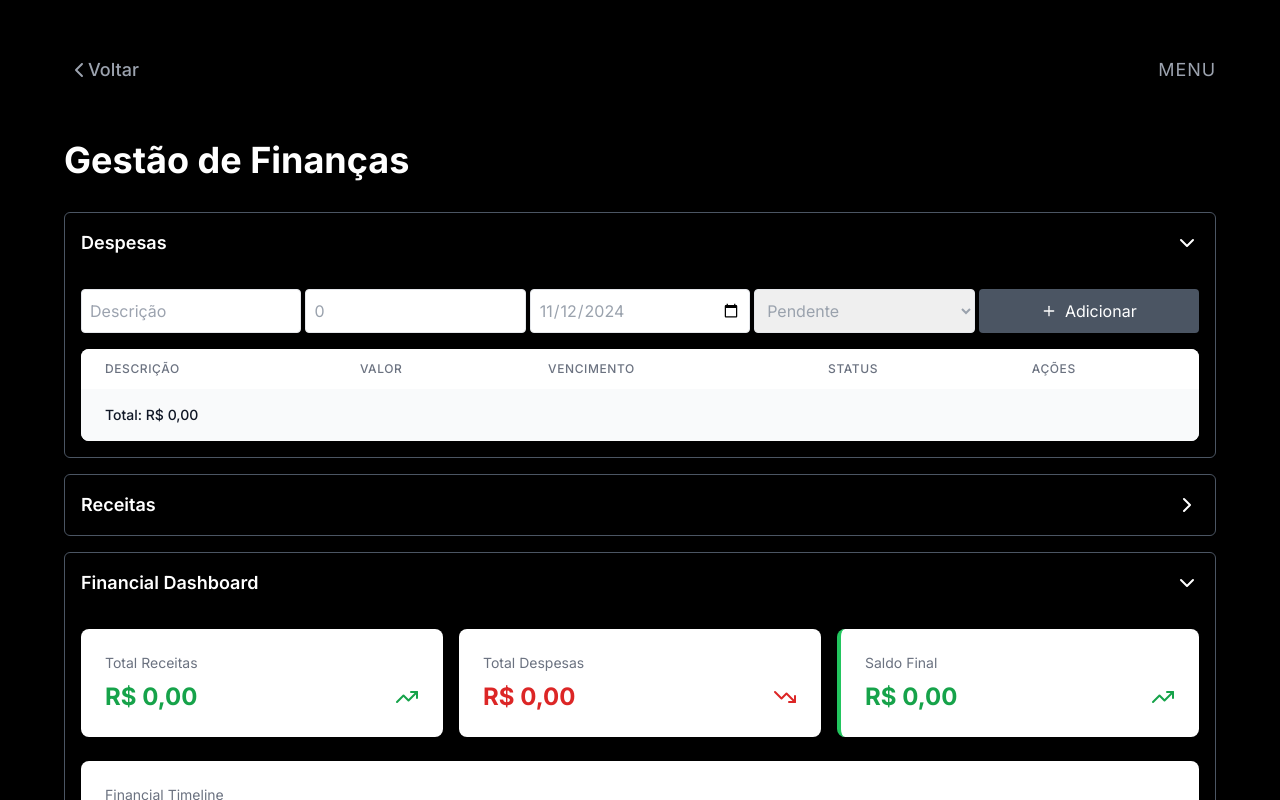
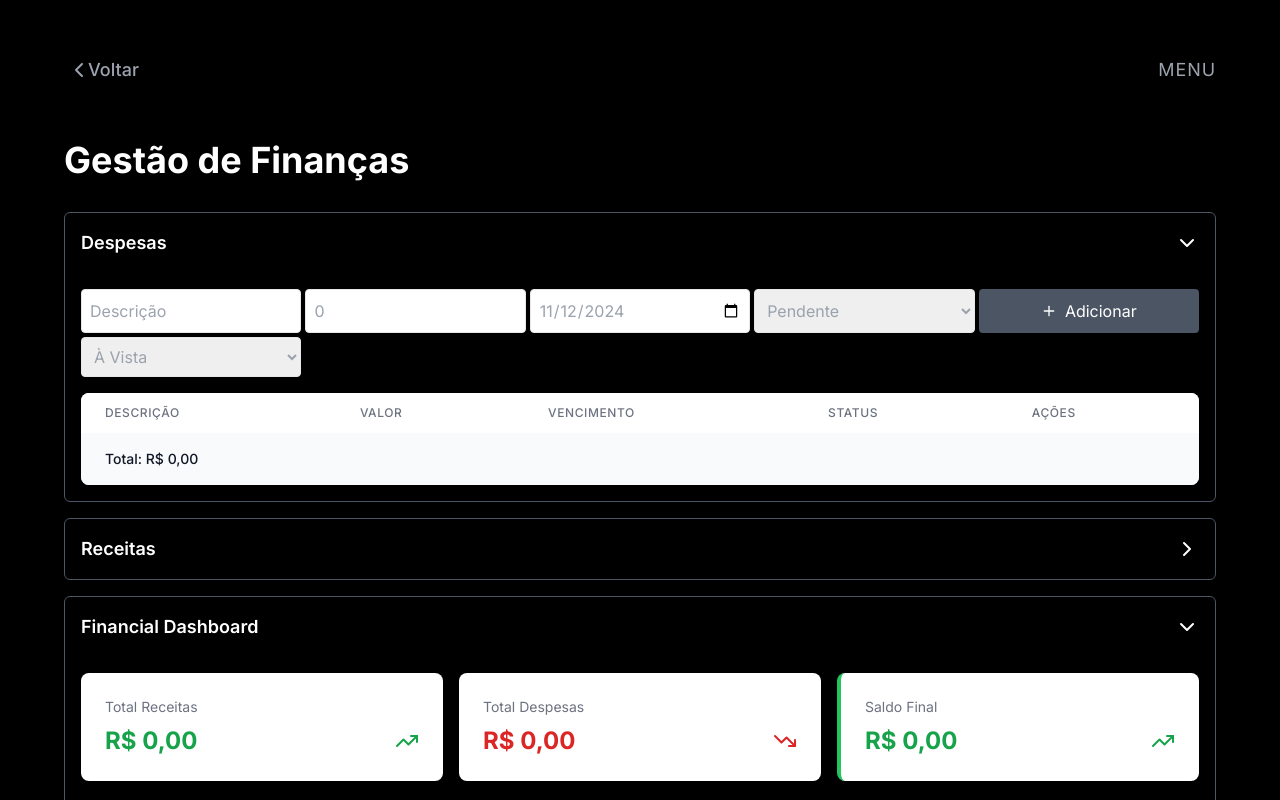
Before and after one commit to andreflara/mysite, a Next.js app: page /finance in a window 1280 px wide. Both pictures are taken after a click on the button "Despesas". Shown: the top 800 px of the page. Built offline with nearby package versions, Linux system fonts and the light colour scheme.

Commit message:
add campo de parcelado

```diff
--- a/src/app/finance/despesas.tsx
+++ b/src/app/finance/despesas.tsx
@@ -16,7 +16,9 @@ interface Despesa {
   descricao: string;
   valor: number;
   status: "Pago" | "Pendente" | "Atrasado";
+  modo: "Parcelado" | "À Vista";
   dataVencimento: string;
+  parcelas?: { valor: number; data: string }[]; // Adicionando as parcelas
 }
 
 // Constants
@@ -24,7 +26,9 @@ const INITIAL_DESPESA: Omit<Despesa, "id"> = {
   descricao: "",
   valor: 0,
   status: "Pendente",
+  modo: "À Vista",
   dataVencimento: new Date().toISOString().split("T")[0],
+  parcelas: [],
 };
 
 const STATUS_COLORS = {
@@ -80,8 +84,12 @@ const Despesas: React.FC<{
       setErro("A data de vencimento é obrigatória");
       return false;
     }
+    if (despesa.modo === "Parcelado" && (!novaDespesa.parcelas || novaDespesa.parcelas.length === 0)) {
+      setErro("O número de parcelas é obrigatório");
+      return false;
+    }
     return true;
-  }, []);
+  }, [novaDespesa.parcelas]);
 
   // Handlers
   const adicionarDespesa = useCallback(() => {
@@ -134,13 +142,31 @@ const Despesas: React.FC<{
     });
   }, [modoEdicao, novaDespesa, validarDespesa, onDespesasUpdate, despesas]);
 
-  // Memoized Calculations
   const calcularTotal = useMemo(
     () => despesas.reduce((total, despesa) => total + despesa.valor, 0),
     [despesas]
   );
 
-  // Render Methods
+  const handleParcelasChange = (e: React.ChangeEvent<HTMLInputElement>) => {
+    const numParcelas = Number.parseInt(e.target.value, 10);
+    const valorParcela = novaDespesa.valor / numParcelas;
+    const parcelas: { valor: number; data: string; }[] = [];
+    const currentDate = new Date(novaDespesa.dataVencimento);
+
+    for (let i = 0; i < numParcelas; i++) {
+      const nextMonth = new Date(currentDate.setMonth(currentDate.getMonth() + 1));
+      parcelas.push({
+        valor: valorParcela,
+        data: nextMonth.toISOString().split("")[0], // Data de vencimento das parcelas
+      });
+    }
+
+    setNovaDespesa((prev) => ({
+      ...prev,
+      parcelas,
+    }));
+  };
+
   const renderInputs = () => (
     <div className="grid grid-cols-1 md:grid-cols-5 gap-1 text-[#9aa2ad]">
       <input
@@ -198,6 +224,7 @@ const Despesas: React.FC<{
           Atrasado
         </option>
       </select>
+
       <button
         type="button"
         onClick={modoEdicao ? salvarEdicao : adicionarDespesa}
@@ -215,6 +242,33 @@ const Despesas: React.FC<{
           </>
         )}
       </button>
+
+      <select
+        value={novaDespesa.modo}
+        onChange={(e) =>
+          setNovaDespesa((prev) => ({
+            ...prev,
+            modo: e.target.value as Despesa["modo"],
+          }))
+        }
+        className="w-full p-2 border rounded focus:ring-2 focus:border-hidden"
+      >
+        <option value="À Vista" className="text-black">
+          À Vista
+        </option>
+        <option value="Parcelado" className="text-black">
+          Parcelado
+        </option>
+      </select>
+
+      {novaDespesa.modo === "Parcelado" && (
+        <input
+          type="number"
+          placeholder="Número de Parcelas"
+          onChange={handleParcelasChange}
+          className="w-full p-2 border rounded focus:ring-2 focus:border-hidden"
+        />
+      )}
     </div>
   );
 
@@ -227,7 +281,13 @@ const Despesas: React.FC<{
             {formatCurrency(despesa.valor)}
           </td>
           <td className="px-6 py-4 whitespace-nowrap">
-            {formatDate(despesa.dataVencimento)}
+            {despesa.modo === "Parcelado" && despesa.parcelas
+              ? despesa.parcelas.map((parcela, index) => (
+                  <div key={index}>
+                    {formatCurrency(parcela.valor)} - {formatDate(parcela.data)}
+                  </div>
+                ))
+              : formatDate(despesa.dataVencimento)}
           </td>
           <td className="px-6 py-4 whitespace-nowrap">
             <span
@@ -288,13 +348,7 @@ const Despesas: React.FC<{
               <table className="w-full">
                 <thead className="bg-white">
                   <tr>
-                    {[
-                      "Descrição",
-                      "Valor",
-                      "Vencimento",
-                      "Status",
-                      "Ações",
-                    ].map((header) => (
+                    {["Descrição", "Valor", "Vencimento", "Status", "Ações"].map((header) => (
                       <th
                         key={header}
                         className="px-6 py-3 text-left text-xs font-medium text-gray-500 uppercase tracking-wider"
```
